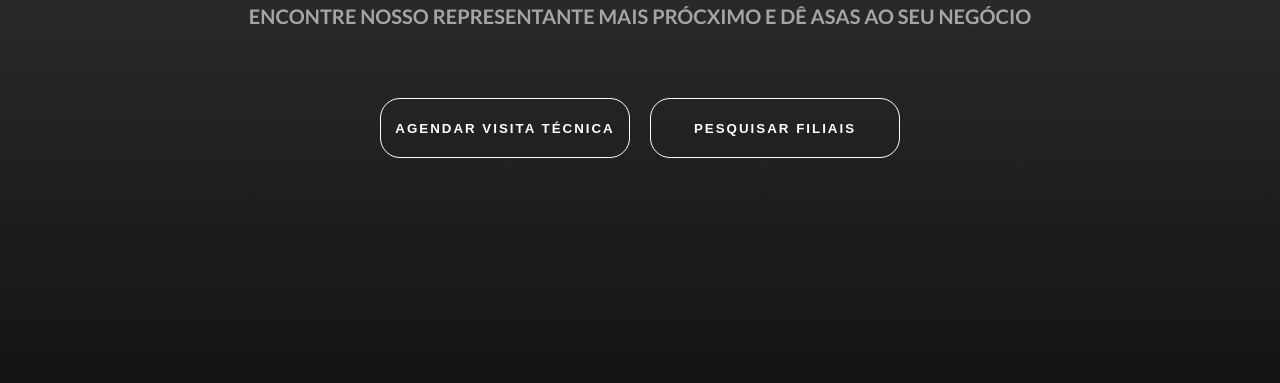
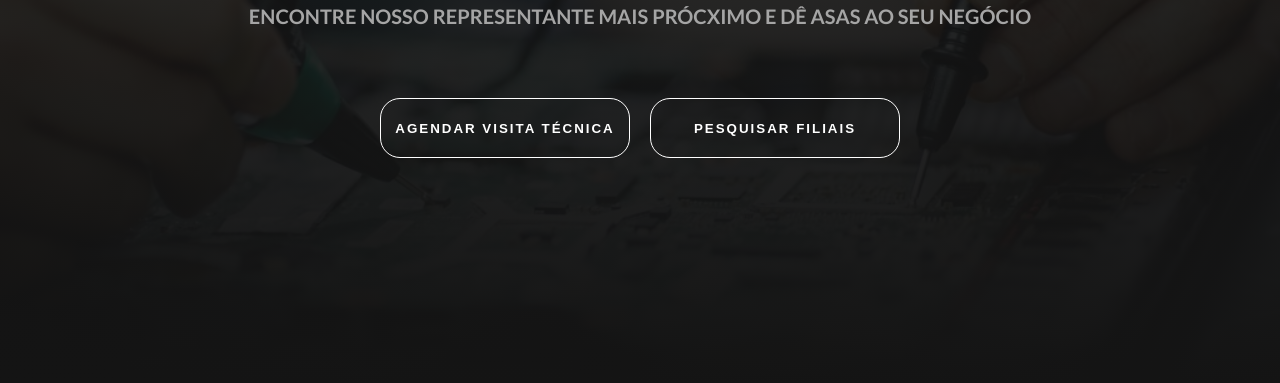
Before and after one commit to junior624/piritech-landing, a plain HTML site: page index.html in a window 1280 px wide. Shown: the part 417-800 px from the top of the page. Drawn offline with Linux system fonts and the light colour scheme; the site is published under a folder, as on GitHub Pages, so addresses that start at the root find nothing.

Commit message:
ajuste no css

```diff
--- a/style.css
+++ b/style.css
@@ -20,7 +20,7 @@ html {
 }
 
 body {
-    background: linear-gradient(rgba(17, 17, 17, 0.8), rgba(20, 20, 20, 1)), url(/img/img5.jpg);
+    background: linear-gradient(rgba(17, 17, 17, 0.8), rgba(20, 20, 20, 1)), url(./img/img5.jpg);
     background-position: center center;
     background-size: cover;
     background-position-y: 0px;
```
